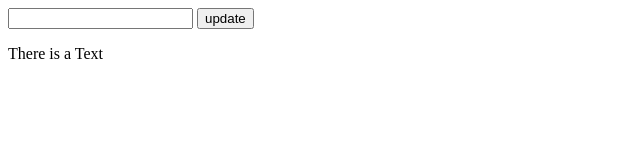
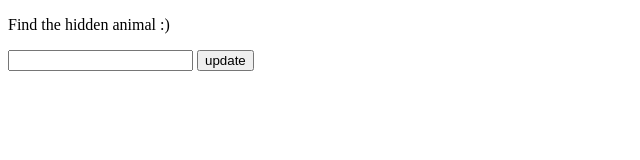
Before and after one commit to PerumpulliHewageSayunaDilthusha/Simple-Calculator-Feature-With-Js, a plain HTML site: page index.html in a window 1280 px wide. Both pictures are taken after a click on the button "update". Shown: the whole page, without its empty margins (0-640 px from the left). Drawn offline with Linux system fonts and the light colour scheme.

Commit message:
Find Animal Game with JS
Find the hidden animal

```diff
--- a/index.html
+++ b/index.html
@@ -6,20 +6,25 @@
     <title>Document</title>
 </head>
 <body>
+    <p id = textp> Find the hidden animal :)  </p>
     <input type = "text" id="textinput">
     <button id="textchange"> update </button>
-    <p id = textp> There is a Text </p>
+
     <script type="text/javascript">
 
+        document.getElementById("textchange").onclick = function() {
 
+            var userinput = document.getElementById("textinput").value;
 
-        document.getElementById("textchange").onclick = function(){
+            var correctWord = "Rat";
 
-            var textEntered = ""
+            if (userinput == correctWord){
+                alert("You are the Winner!!");
+            }
 
-            textEntered = document.getElementById("textinput").value;
-
-            document.getElementById("textp").innerHTML =  document.getElementById("textp").innerHTML + (textEntered);
+            else{
+                alert("Try Again!!");
+            }
 
 
 
@@ -27,6 +32,15 @@
 
 
 
+
+
+
+
+
+
+
+
+
     </script>
 
 </body>
```
